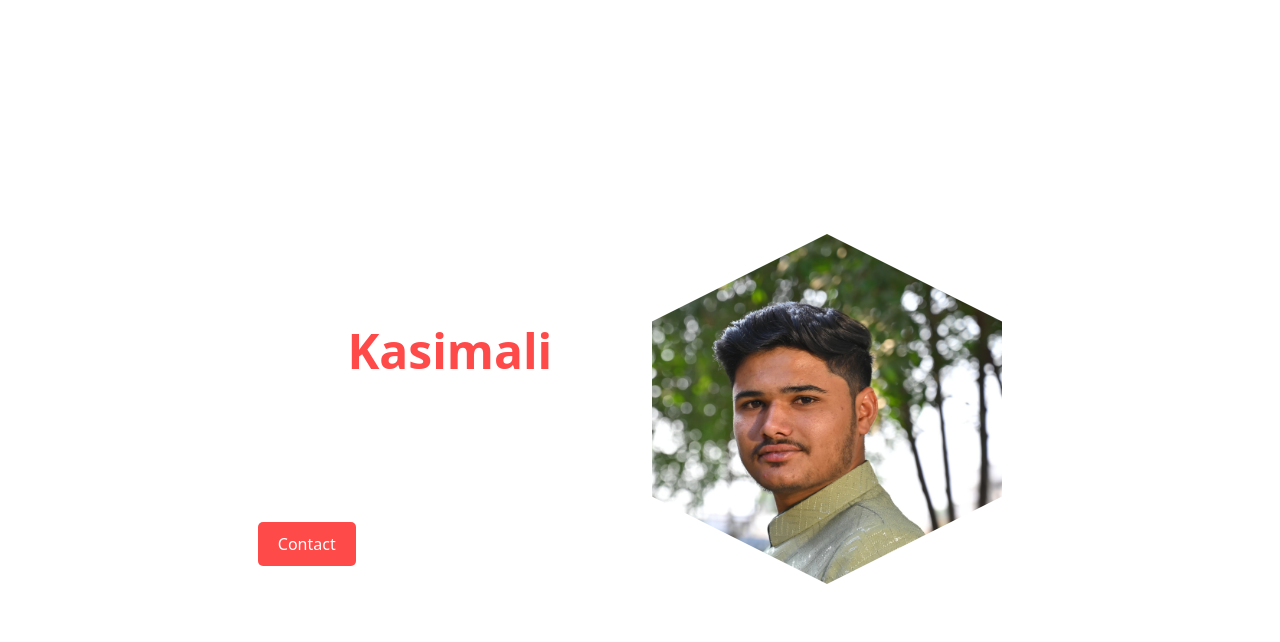
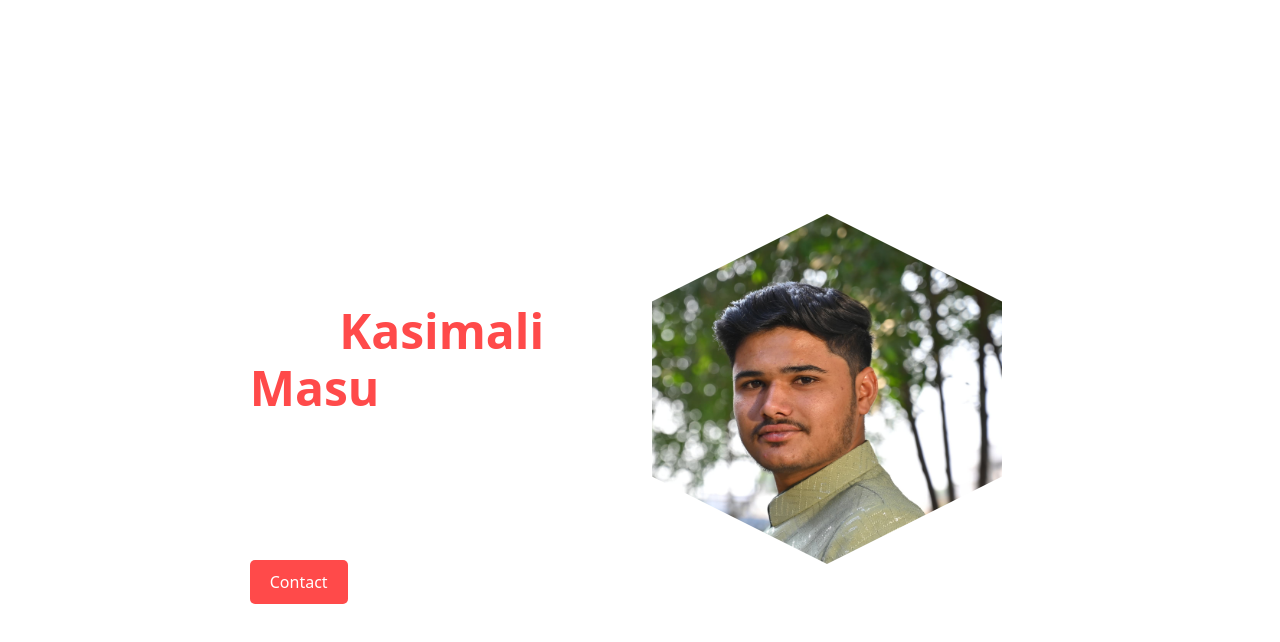
Before and after one commit to AkbaraliNurbhanej/mkPortfolio, a plain HTML site: page index.html in a window 1280 px wide. Shown: the part 78-720 px from the top of the page. Drawn offline with nearby package versions, Linux system fonts and the light colour scheme.

Commit message:
Update hero section with full name in index.html

```diff
--- a/index.html
+++ b/index.html
@@ -10,6 +10,7 @@
   <link rel="stylesheet" href="/style/home.css">
   <link href="https://cdn.jsdelivr.net/npm/bootstrap@5.3.0/dist/css/bootstrap.min.css" rel="stylesheet">
 </head>
+
 <body>
 
   <header id="nav" class="d-flex justify-content-between align-items-center px-4 py-3">
@@ -28,7 +29,7 @@
       <div class="row">
         <div class="col">
           <div id="itro">
-            <h1>Hi, <br> I'm <span>Kasimali</span> <br>Flutter Developer</h1>
+            <h1>Hi, <br> I'm <span>Kasimali Masu</span> <br>Flutter Developer</h1>
             <button><a href="/contact/contact.html">Contact</a></button>
           </div>
         </div>
```
